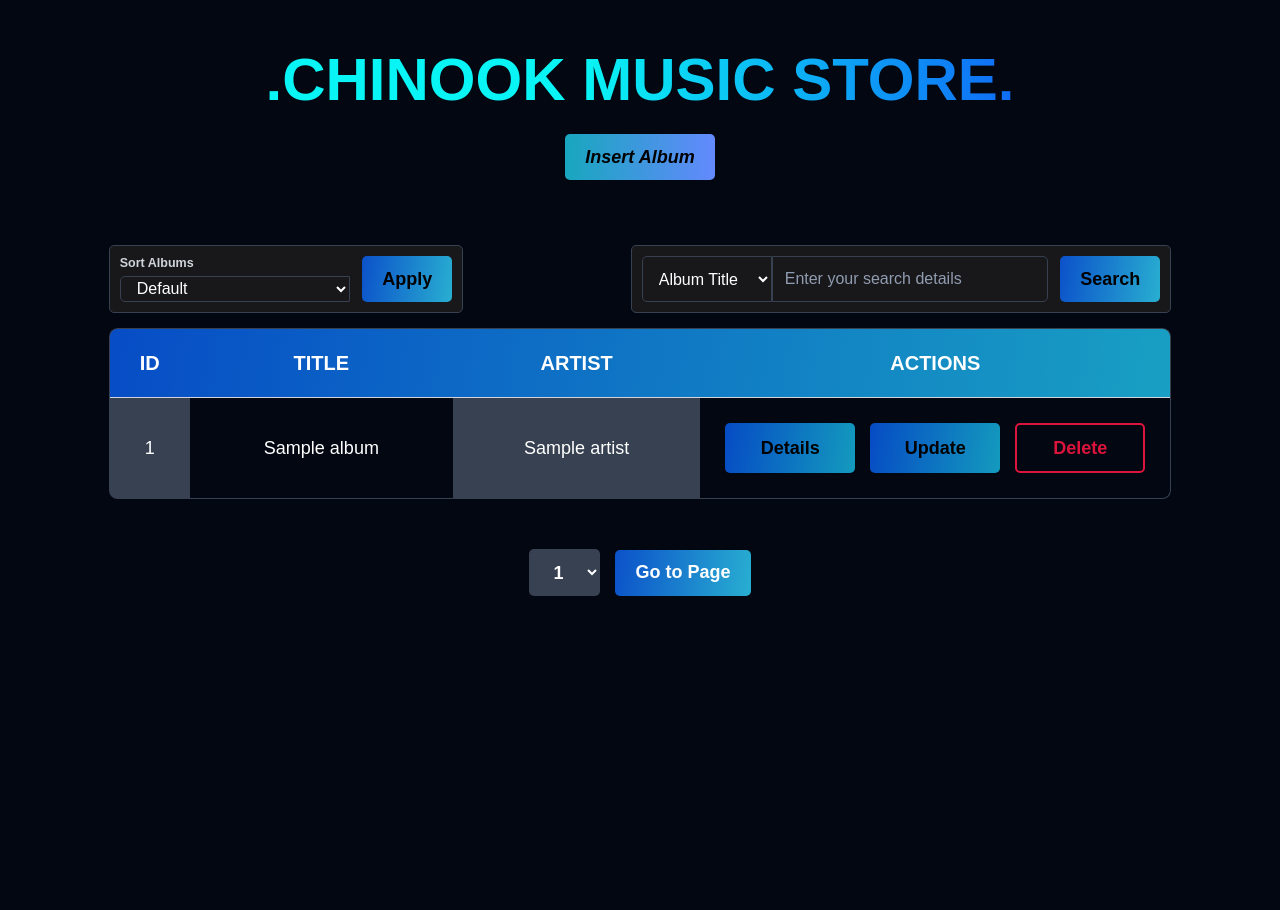
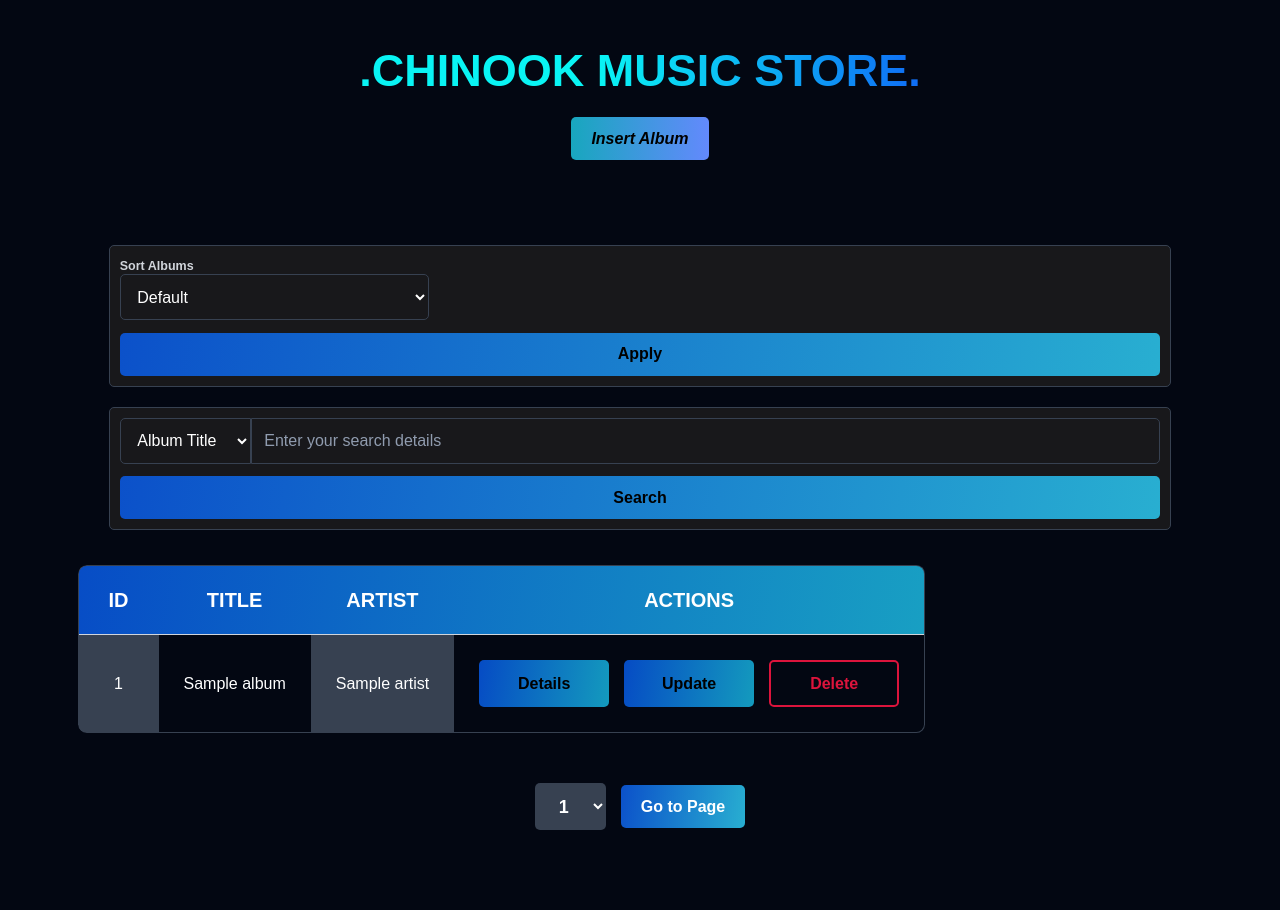
Before and after one commit to Daniel-Ezekiel/chinook-music-store, a PHP site: page /project/ in a window 1280 px wide. Before the commit the page ends 596 px from the top, so only its background shows below. Run offline with PHP 8.4, Linux system fonts and the light colour scheme; tables that the repository leaves empty or names only in its code hold one stand-in row (values such as "Sample post"); some web fonts are replaced.

Commit message:
style: homepage mobile screen responsiveness

```diff
--- a/css/default.css
+++ b/css/default.css
@@ -15,19 +15,19 @@ body {
   background-color: var(--main-bg-color);
 
   font-family: "Parkinsans", sans-serif;
-  font-size: 1.8rem;
+  font-size: 1.6rem;
   color: var(--main-text-color);
 }
 
 main {
   margin: 2rem 0;
   margin-bottom: 4rem;
+}
 
 div.bottom-container {
   display: grid;
   place-items: center;
   margin: auto;
-  }
 }
 
 button {
@@ -37,17 +37,16 @@ button {
   cursor: pointer;
 
   font-family: "Parkinsans", sans-serif;
-  font-size: 1.8rem;
+  font-size: 1.6rem;
   font-weight: 600;
+}
 
-  &:hover {
+button:hover {
   transform: scale(1.1);
   transition: transform ease-in-out 0.5s;
 }
-}
 
-div.back-btn {
-  a {
+div.back-btn a {
   margin-top: 2.5rem;
   display: flex;
   justify-content: center;
@@ -58,7 +57,6 @@ div.back-btn {
   font-style: italic;
   color: var(--secondary-text-color);
 }
-}
 
 p.message {
   margin-top: 5rem;
--- a/css/style.css
+++ b/css/style.css
@@ -9,33 +9,32 @@ header {
   align-items: center;
   gap: 2rem;
   padding: 3rem 2.5rem;
+}
 
-  h1 {
+header h1 {
   margin: 0 auto;
   text-align: center;
   text-transform: uppercase;
 
-    font-size: 6rem;
+  font-size: 4.5rem;
 }
 
-  a {
+header a {
   border: none;
   border-radius: 0.5rem;
   padding: 1.25rem 2rem;
   cursor: pointer;
 
   font-family: "Parkinsans", sans-serif;
-    font-size: 1.8rem;
   font-weight: 600;
   font-style: italic;
   text-decoration: none;
   color: #000;
+}
 
-    &:hover {
+header a:hover {
   transform: scale(1.1);
   transition: transform ease-in-out 0.5s;
-    }
-  }
 }
 
 div.top-container {
@@ -44,54 +43,52 @@ div.top-container {
   display: flex;
   justify-content: space-between;
   align-items: center;
+}
 
-  div.back-btn {
-    a {
+div.back-btn a {
   margin-top: 0;
-    }
 }
 
 div.table_actions {
   width: 100%;
   justify-self: end;
   display: flex;
+  flex-direction: column;
   justify-content: space-between;
   margin: 1.5rem 0;
+}
 
 .form_sort,
 .form_search {
   background-color: rgba(24, 24, 27, 1);
   border: 0.1rem solid rgba(55, 65, 81, 1);
   border-radius: 0.5rem;
+  margin-top: 2rem;
   padding: 1rem;
-      display: flex;
-      justify-content: center;
-      align-items: center;
+  display: grid;
   gap: 1.25rem;
 }
 
-    .form_search {
-      margin-left: auto;
-    }
-
-    div.form_control {
+.form_sort .form_control {
   height: 100%;
   display: flex;
   /* align-items: stretch; */
+}
 
-      div {
-        display: grid;
+.form_search .form_control {
+  width: 100%;
+  display: flex;
+  /* grid-template-columns: auto auto; */
+}
 
-        label {
+div.table_actions div label {
   font-size: 1.25rem;
   font-weight: 600;
   color: var(--secondary-text-color);
 }
-      }
 
-      input,
-      select {
-        padding: 0 1.2rem;
+div.table_actions form input,
+div.table_actions form select {
   background-color: rgba(24, 24, 27, 1);
   border: 0.1rem solid rgba(55, 65, 81, 1);
 
@@ -100,24 +97,28 @@ div.top-container {
   color: var(--main-text-color);
 }
 
-      select {
-        border-radius: 0.5rem 0 0 0.5rem;
-
-        option {
-          padding: 2rem 0;
-        }
+select#sort {
+  width: 100%;
+  padding: 1.25rem;
+  border-radius: 0.5rem;
 }
 
-      input {
-        min-width: 25rem;
+.form_search select,
+.form_search input {
+  padding: 1.25rem;
+}
+
+.form_search select {
+  border-radius: 0.5rem 0 0 0.5rem;
+}
+
+.form_search input {
+  width: inherit;
   border-radius: 0 0.5rem 0.5rem 0;
+}
 
-        &::placeholder {
+.form_search input::placeholder {
   color: rgba(144, 156, 175, 1);
-        }
-      }
-    }
-  }
 }
 
 .form_pagination {
@@ -126,8 +127,9 @@ div.top-container {
   justify-content: center;
   align-items: center;
   gap: 1.5rem;
+}
 
-  select {
+.form_pagination select {
   border: none;
   border-radius: 0.5rem;
   padding: 1.25rem 2rem;
@@ -139,9 +141,8 @@ div.top-container {
   font-size: 1.8rem;
 }
 
-  .form_btn {
+.form_pagination .form_btn {
   color: var(--main-text-color);
-  }
 }
 
 /* Delete modal styling */
@@ -156,9 +157,10 @@ div.modal_overlay {
 
   display: none;
   place-items: center;
+}
 
 div.modal {
-    max-width: 48rem;
+  max-width: 30rem;
   display: flex;
   flex-direction: column;
   gap: 2rem;
@@ -168,23 +170,24 @@ div.modal_overlay {
     rgba(17, 17, 26, 0.1) 0px 8px 24px, rgba(17, 17, 26, 0.1) 0px 16px 48px;
   background-color: var(--secondary-bg-color);
   z-index: 1;
+}
 
-    h5,
-    p {
+div.modal h5,
+div.modal p {
   margin: 0;
   text-align: center;
 }
 
-    h5 {
+div.modal h5 {
   font-size: 3rem;
   font-weight: 900;
 }
 
-    span {
+div.modal span {
   font-weight: 700;
 }
 
-    form {
+div.modal form {
   margin-top: 2.5rem;
   display: flex;
   justify-content: center;
@@ -192,13 +195,11 @@ div.modal_overlay {
   flex-direction: row;
   padding: 0;
   gap: 3rem;
+}
 
-      .delete-btn {
+div.modal .delete-btn {
   background-color: #dc143c;
   color: var(--main-text-color);
-      }
-    }
-  }
 }
 
 div.active {
--- a/css/table.css
+++ b/css/table.css
@@ -1,13 +1,21 @@
+.table-container {
+  margin-top: 2rem;
+  width: 90%;
+  overflow-x: scroll;
+  border-radius: 0.875rem;
+}
+
 table {
-  width: 85%;
   background-color: var(--secondary-bg-color);
   border-collapse: collapse;
   overflow: hidden;
   border: 0.1rem solid var(--secondary-text-color);
   border-radius: 0.875rem;
+}
 
 thead {
   font-size: 2rem;
+}
 
 th {
   padding: 2.25rem 0.5rem;
@@ -17,11 +25,8 @@ table {
   text-transform: uppercase;
   /* color: #fff; */
 }
-  }
 
-  tbody {
-    tr {
-      :nth-child(even) {
+td:nth-child(even) {
   background-color: var(--main-bg-color);
 }
 
@@ -29,12 +34,13 @@ table {
   border-bottom: 0.1rem solid var(--secondary-text-color);
   padding: 2.5rem;
   text-align: center;
+}
 
-        &:first-child {
+td:first-child {
   width: 3rem;
 }
 
-        a {
+td a {
   display: flex;
   justify-content: center;
   align-items: center;
@@ -44,29 +50,25 @@ table {
   font-weight: 600;
   text-decoration: none;
   color: #000;
+}
 
-          &:hover {
+td a:hover {
   transform: scale(1.1);
   transition: transform ease-in-out 0.4s;
 }
-        }
 
-        .delete-btn {
+td .delete-btn {
   background-color: transparent;
   color: #dc143c;
   border: 0.25rem solid #dc143c;
 }
-      }
 
 td.actions-cell {
   width: 42rem;
+}
 
-        div {
+td.actions-cell div {
   display: grid;
   grid-template-columns: repeat(3, 1fr);
   gap: 1.5rem;
 }
-      }
-    }
-  }
-}
--- a/index.php
+++ b/index.php
@@ -105,6 +105,7 @@
             </div>
         </div>
         <div class="bottom-container">
+            <div class="table-container">
                 <table>
                     <thead class="gradient-bg3">
                         <tr>
@@ -150,6 +151,7 @@
                         ?>
                     </tbody>
                 </table>
+            </div>
 
             <div>
                 <form method="get" class="form_pagination">
```
Lines whose indentation alone changed are shown as unchanged.
